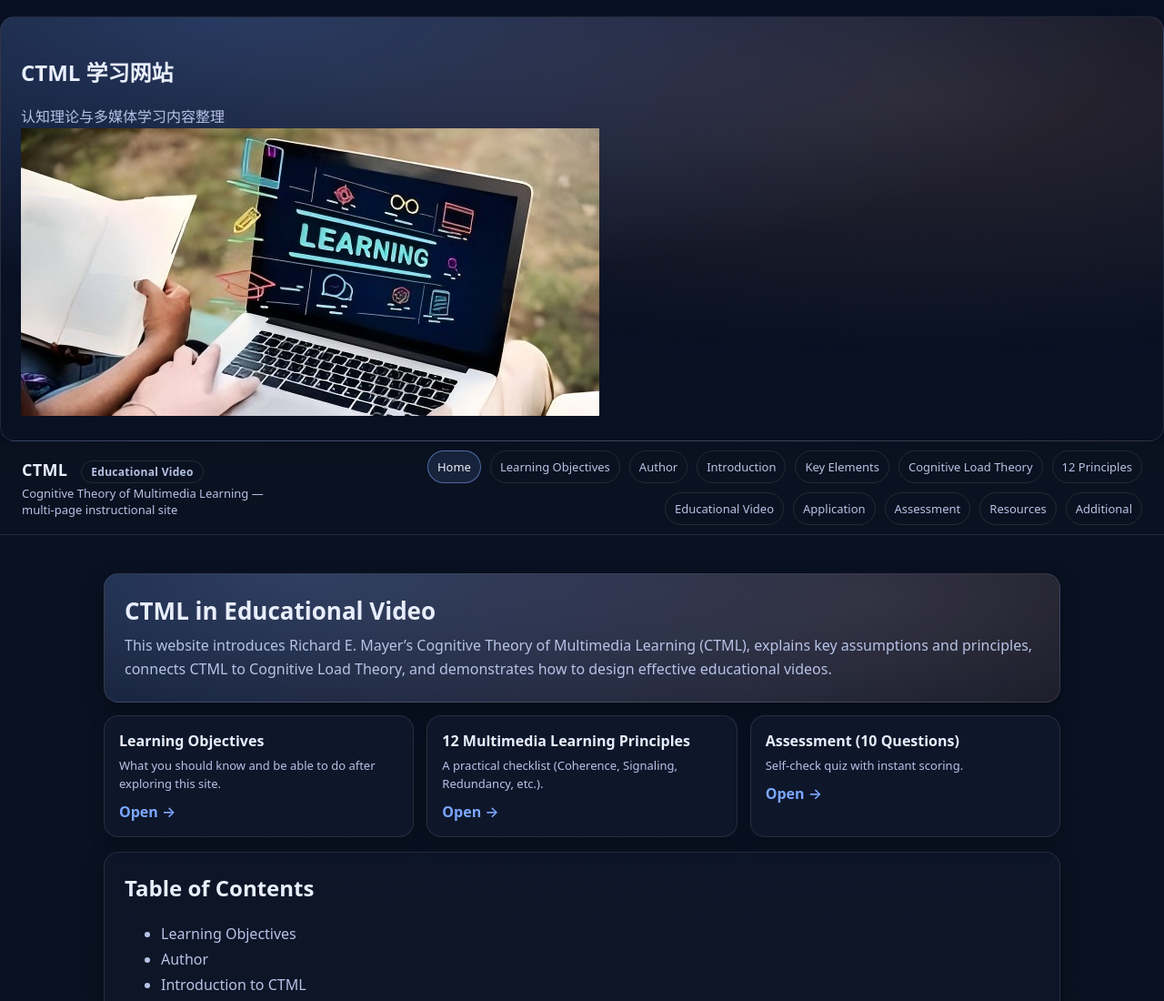
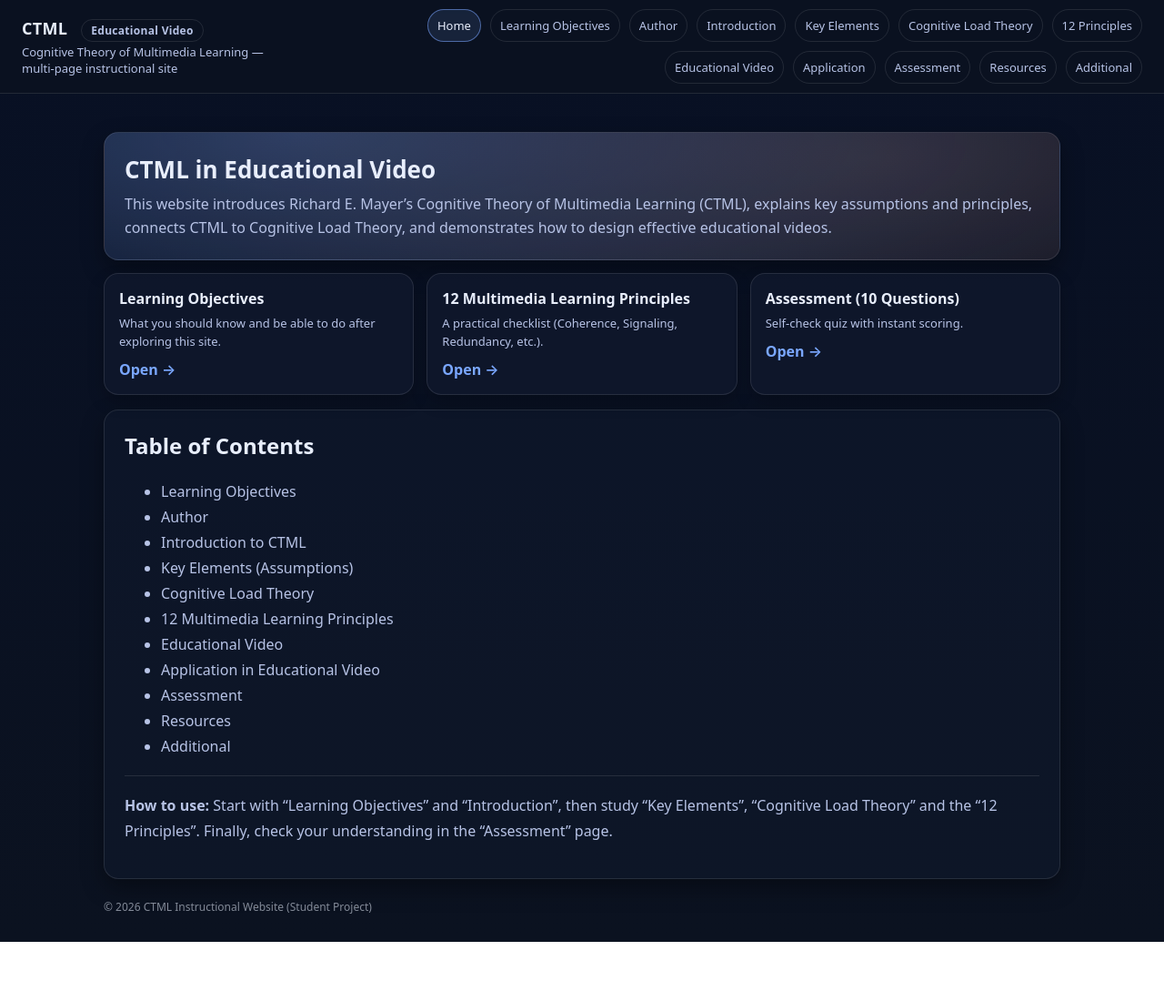
Before and after one commit to yw176861-max/ctml-website, a plain HTML site: page index.html in a window 1280 px wide. Shown: the top 1100 px of the page at 91% size. After the commit the page ends 1035 px from the top, so only its background shows below. Drawn offline with Linux system fonts and the light colour scheme.

Commit message:
Update index.html

```diff
--- a/index.html
+++ b/index.html
@@ -6,13 +6,6 @@
   <title>CTML in Educational Video | Home</title>
   <link rel="stylesheet" href="styles.css" />
 </head>
-  <section class="hero">
-  <h1>CTML 学习网站</h1>
-  <p>认知理论与多媒体学习内容整理</p>
-
-  <img class="hero-img" src="./assets/banner-ctml.png.png" alt="CTML Banner">
-</section>
-
 <body>
   <header class="header">
     <div class="brand">
```
